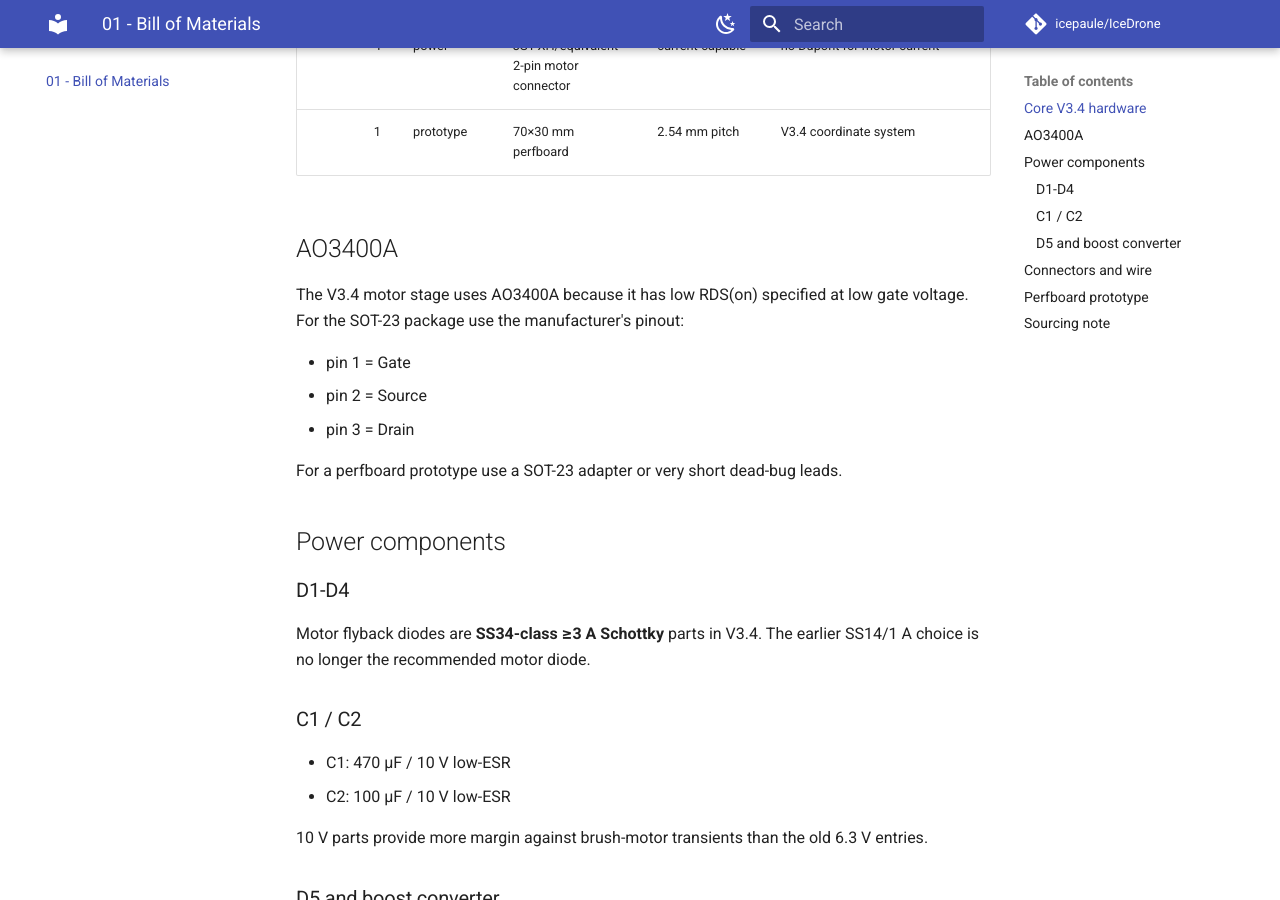
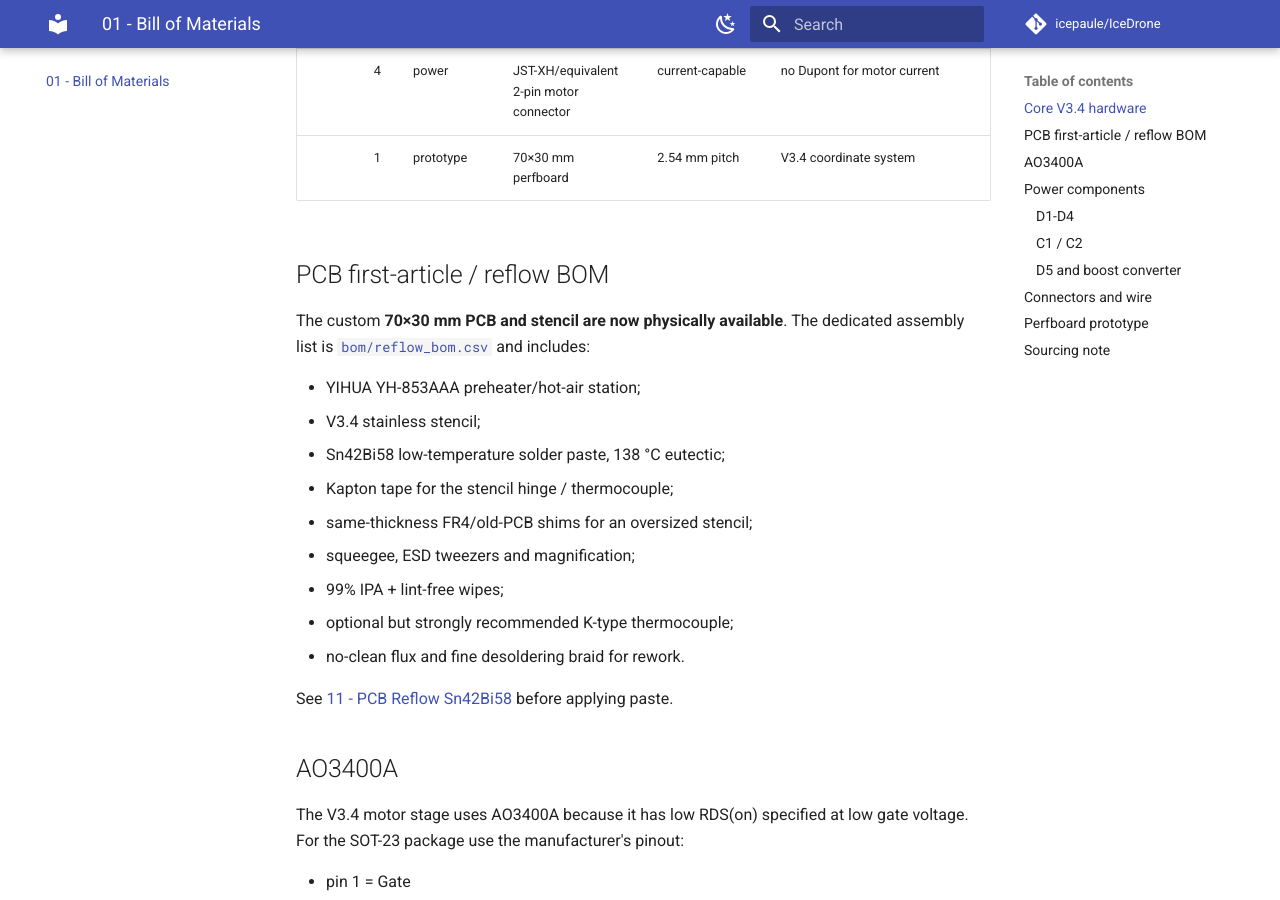
Before and after one commit to icepaule/IceDrone, an MkDocs documentation site: the page built from docs/01_BOM.md, in a window 1280 px wide and 900 px high, scrolled down 1808 px. Built offline with MkDocs 1.6.1 and Material for MkDocs 9.7.7, drawn with Linux system fonts in a browser that asks for light colours; comment, search, counter and statistics services are not loaded; some of the changed text lies outside the part shown.

Commit message:
bom: link dedicated V3.4 reflow BOM

```diff
--- a/docs/01_BOM.md
+++ b/docs/01_BOM.md
@@ -3,9 +3,10 @@
 # 01 - Bill of Materials (BOM)
 
 **Current electrical revision:** IceDrone V3.4
-**Updated:** 2026-09-16
+**Updated:** 2026-09-18
 
-Machine-readable version: [`bom/bom.csv`](../bom/bom.csv).
+Machine-readable hardware version: [`bom/bom.csv`](../bom/bom.csv).
+Dedicated PCB-reflow tooling/consumables: [`bom/reflow_bom.csv`](../bom/reflow_bom.csv).
 
 > The older V1 sourcing list contained SS14 motor flyback diodes, 6.3 V bulk capacitors and a direct XIAO battery-input concept. Those values are **obsolete for V3.4**. Use the V3.4 requirements below.
 
@@ -32,6 +33,22 @@ Machine-readable version: [`bom/bom.csv`](../bom/bom.csv).
 | 1 | power | BT2.0 pigtail | 20–22 AWG preferred | polarity |
 | 4 | power | JST-XH/equivalent 2-pin motor connector | current-capable | no Dupont for motor current |
 | 1 | prototype | 70×30 mm perfboard | 2.54 mm pitch | V3.4 coordinate system |
+
+## PCB first-article / reflow BOM
+
+The custom **70×30 mm PCB and stencil are now physically available**. The dedicated assembly list is [`bom/reflow_bom.csv`](../bom/reflow_bom.csv) and includes:
+
+- YIHUA YH-853AAA preheater/hot-air station;
+- V3.4 stainless stencil;
+- Sn42Bi58 low-temperature solder paste, 138 °C eutectic;
+- Kapton tape for the stencil hinge / thermocouple;
+- same-thickness FR4/old-PCB shims for an oversized stencil;
+- squeegee, ESD tweezers and magnification;
+- 99% IPA + lint-free wipes;
+- optional but strongly recommended K-type thermocouple;
+- no-clean flux and fine desoldering braid for rework.
+
+See [11 - PCB Reflow Sn42Bi58](11_REFLOW_SN42BI58_DE.md) before applying paste.
 
 ## AO3400A
 
```
